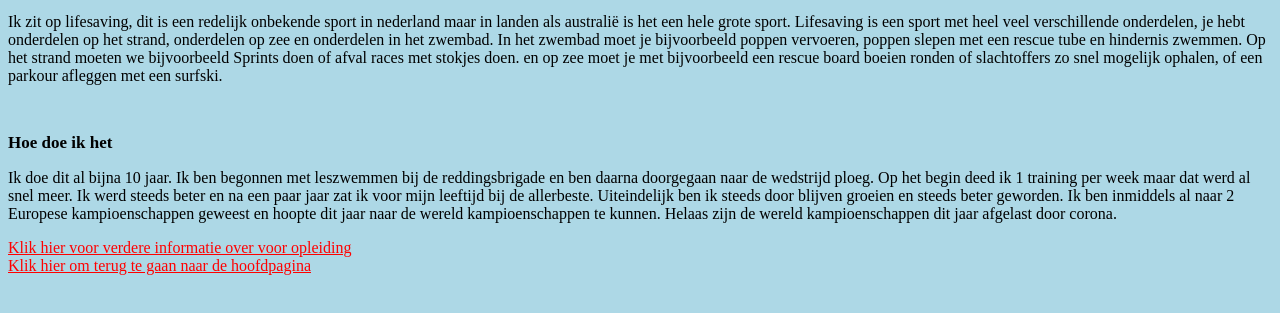
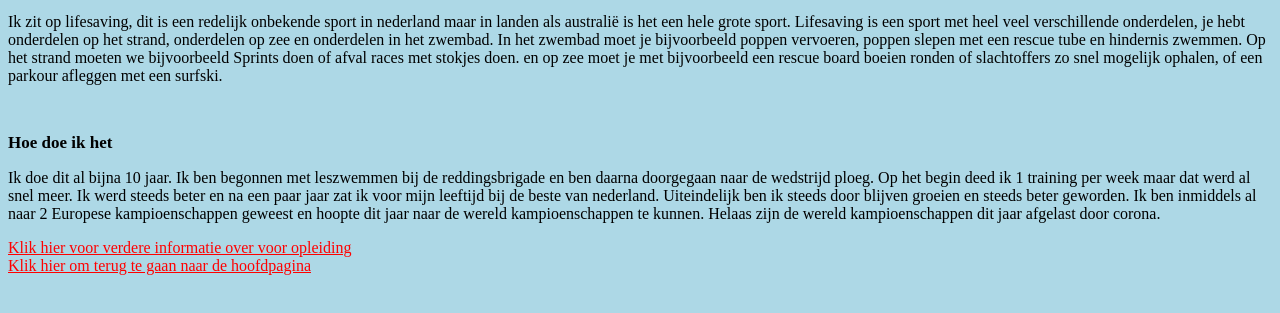
Before and after one commit to RobinKuiphof/B1W4O1.0, a plain HTML site: page index3.html in a window 1280 px wide. Shown: the part 103-416 px from the top of the page. Drawn offline with Linux system fonts and the light colour scheme.

```diff
--- a/index3.html
+++ b/index3.html
@@ -20,7 +20,7 @@ In het zwembad moet je bijvoorbeeld poppen vervoeren, poppen slepen met een resc
 <h2>Hoe doe ik het</h2>
 
 <p>
-Ik doe dit al bijna 10 jaar. Ik ben begonnen met leszwemmen bij de reddingsbrigade en ben daarna doorgegaan naar de wedstrijd ploeg. Op het begin deed ik 1 training per week maar dat werd al snel meer. Ik werd steeds beter en na een paar jaar zat ik voor mijn leeftijd bij de allerbeste. Uiteindelijk ben ik steeds door blijven groeien en steeds beter geworden. Ik ben inmiddels al naar 2 Europese kampioenschappen geweest en hoopte dit jaar naar de wereld kampioenschappen te kunnen. Helaas zijn de wereld kampioenschappen dit jaar afgelast door corona.
+Ik doe dit al bijna 10 jaar. Ik ben begonnen met leszwemmen bij de reddingsbrigade en ben daarna doorgegaan naar de wedstrijd ploeg. Op het begin deed ik 1 training per week maar dat werd al snel meer. Ik werd steeds beter en na een paar jaar zat ik voor mijn leeftijd bij de beste van nederland. Uiteindelijk ben ik steeds door blijven groeien en steeds beter geworden. Ik ben inmiddels al naar 2 Europese kampioenschappen geweest en hoopte dit jaar naar de wereld kampioenschappen te kunnen. Helaas zijn de wereld kampioenschappen dit jaar afgelast door corona.
 </p>
 
 
```
